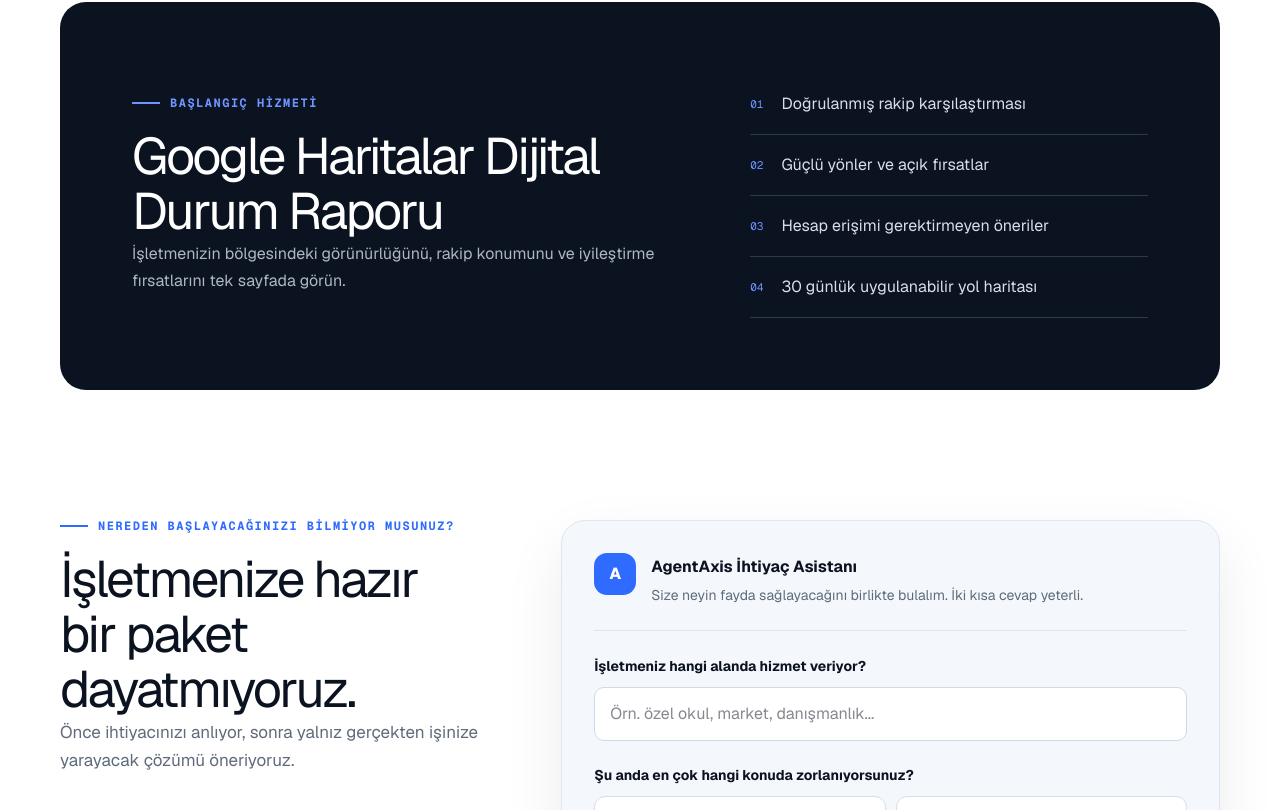
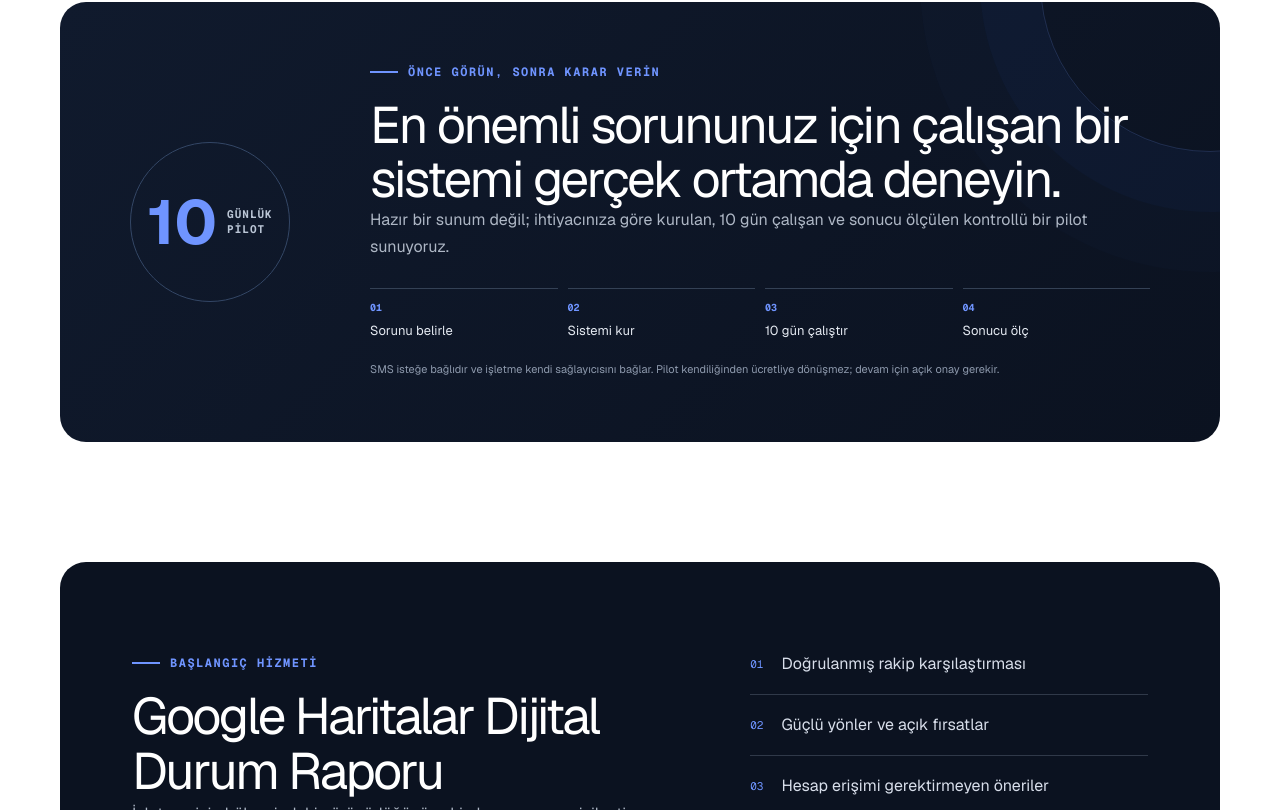
Before and after one commit to umutisbilen35-create/agentaxis-site, a Next.js app: page / in a window 1280 px wide. Shown: the part 1770-2580 px from the top of the page. Built offline with nearby package versions, Linux system fonts and the light colour scheme.

Commit message:
Add ten day pilot offer

```diff
--- a/app/NeedFinder.tsx
+++ b/app/NeedFinder.tsx
@@ -12,23 +12,23 @@
 const packages = {
   customer: {
     name: "Görünürlük Başlangıç Paketi",
-    text: "Dijital görünürlüğünüzü, rakiplerinizi ve müşteri kaybettiğiniz noktaları analiz eder; uygulanabilir bir başlangıç planı hazırlarız.",
-    items: ["Dijital durum analizi", "Rakip karşılaştırması", "30 günlük öncelik planı"],
+    text: "10 günlük pilotta müşteri kaybettiğiniz noktayı bulur, görünürlüğünüz için çalışan bir başlangıç sistemi kurarız.",
+    items: ["Dijital durum analizi", "Rakip karşılaştırması", "Tek gerçek süreçte 10 günlük pilot"],
   },
   follow: {
     name: "Müşteri Takip Paketi",
-    text: "Gelen taleplerin düzenli kaydedildiği, unutulmadığı ve doğru zamanda takip edildiği onaylı bir sistem kurarız.",
-    items: ["Talep akışı analizi", "CRM ve takip düzeni", "Onaylı mesaj taslakları"],
+    text: "10 günlük pilotta gelen taleplerin kaydedildiği, unutulmadığı ve doğru zamanda takip edildiği çalışan bir düzen kurarız.",
+    items: ["Talep akışı analizi", "CRM ve takip düzeni", "10 günlük canlı kullanım ve sonuç raporu"],
   },
   time: {
     name: "Özel Otomasyon Paketi",
-    text: "Ekibinizin her gün tekrar ettiği işleri belirler, en çok zaman kazandıracak süreci güvenli biçimde otomatikleştiririz.",
-    items: ["İş akışı haritası", "Tek otomasyon pilotu", "Test ve kullanım eğitimi"],
+    text: "Ekibinizin her gün tekrar ettiği işleri belirler, en çok zaman kazandıracak tek süreci 10 gün boyunca gerçek ortamda deneriz.",
+    items: ["İş akışı haritası", "Tek çalışan otomasyon pilotu", "Test, ölçüm ve kullanım eğitimi"],
   },
   unknown: {
     name: "Ücretsiz İhtiyaç Analizi",
-    text: "Kısa bir görüşmeyle mevcut düzeninizi inceler, önce hangi sorunun çözülmesinin en çok fayda sağlayacağını birlikte belirleriz.",
-    items: ["Kısa ihtiyaç görüşmesi", "Öncelik tespiti", "Size uygun paket önerisi"],
+    text: "Kısa bir görüşmeyle mevcut düzeninizi inceler, 10 günlük pilotta hangi sorunun çözülmesinin en çok fayda sağlayacağını birlikte belirleriz.",
+    items: ["Kısa ihtiyaç görüşmesi", "Öncelik tespiti", "Size uygun pilot önerisi"],
   },
 };
 
@@ -96,7 +96,7 @@
           <p>{result.text}</p>
           <ul>{result.items.map((item) => <li key={item}>✓ {item}</li>)}</ul>
           <a className="primary" href={mailHref}>Ücretsiz görüşme iste <span>→</span></a>
-          <em>Bu yalnızca ilk öneridir; kısa görüşmeden sonra ihtiyaçlarınıza göre kapsam netleştirilir.</em>
+          <em>Pilot otomatik olarak ücretliye dönüşmez. 10. günün sonunda sonuçlar birlikte değerlendirilir; devam kararı size aittir.</em>
         </div>
       )}
     </div>
--- a/app/globals.css
+++ b/app/globals.css
@@ -39,6 +39,7 @@
 .proofGrid p { font-size:18px; line-height:1.5; max-width:320px; }.proofGrid div { display:grid; gap:5px; }.proofGrid strong { font-size:24px; }.proofGrid span { color:var(--muted); font-size:13px; }
 .section { padding-block:120px; }.sectionHead { display:flex; justify-content:space-between; align-items:end; gap:40px; margin-bottom:54px; }.sectionHead h2,.report h2,.contact h2 { font-size:clamp(36px,4vw,54px); line-height:1.08; letter-spacing:-2.4px; margin:0; max-width:650px; }.sectionHead .eyebrow { align-self:start; }
 .serviceGrid { display:grid; grid-template-columns:repeat(3,1fr); gap:18px; }.serviceGrid article { min-height:310px; border:1px solid var(--line); border-radius:18px; padding:30px; transition:.2s; }.serviceGrid article:hover { transform:translateY(-4px); border-color:#b7c9ff; box-shadow:0 18px 40px rgba(11,18,32,.07); }.serviceNo { color:var(--blue); font:700 12px var(--font-geist-mono); }.serviceGrid h3 { font-size:23px; margin:100px 0 14px; letter-spacing:-.7px; }.serviceGrid p { color:var(--muted); line-height:1.65; margin:0; font-size:15px; }
+.pilot { margin-bottom:120px; background:linear-gradient(135deg,#101a2d,#0b1220); color:#fff; border-radius:26px; padding:64px 70px; display:grid; grid-template-columns:180px 1fr; gap:60px; align-items:center; position:relative; overflow:hidden; }.pilot:after { content:""; position:absolute; width:340px; height:340px; right:-160px; top:-190px; border-radius:50%; border:1px solid rgba(111,148,255,.2); box-shadow:0 0 0 60px rgba(47,107,255,.035),0 0 0 120px rgba(47,107,255,.02); }.pilotBadge { width:160px; height:160px; border:1px solid #344766; border-radius:50%; display:flex; align-items:center; justify-content:center; gap:10px; position:relative; z-index:1; }.pilotBadge b { font-size:62px; color:var(--blue2); line-height:1; }.pilotBadge span { font:700 11px/1.35 var(--font-geist-mono); letter-spacing:1px; color:#bac5d5; }.pilotCopy { position:relative; z-index:1; }.pilotCopy h2 { font-size:clamp(34px,4vw,52px); line-height:1.07; letter-spacing:-2.2px; margin:0; max-width:800px; }.pilotCopy>p:not(.eyebrow,.pilotNote) { color:#aeb7c5; max-width:760px; line-height:1.65; font-size:16px; }.pilotSteps { display:grid; grid-template-columns:repeat(4,1fr); gap:10px; margin:28px 0 20px; }.pilotSteps span { border-top:1px solid #344155; padding-top:12px; color:#e4e9f1; font-size:13px; }.pilotSteps b { display:block; color:var(--blue2); font:700 10px var(--font-geist-mono); margin-bottom:7px; }.pilotNote { color:#8e9aad; font-size:11px; line-height:1.55; margin:0; max-width:800px; }
 .report { background:var(--ink); color:white; padding:72px; border-radius:26px; display:grid; grid-template-columns:1.15fr .85fr; gap:80px; align-items:center; }.eyebrow.light { color:var(--blue2); }.report p:not(.eyebrow) { color:#aeb7c5; line-height:1.7; font-size:16px; max-width:560px; }.report ul { list-style:none; margin:0; padding:0; }.report li { border-bottom:1px solid #303949; padding:18px 0; display:flex; align-items:center; gap:18px; color:#d8deea; }.report li i { color:var(--blue2); font:normal 11px var(--font-geist-mono); }
 .finderSection { padding-block:130px 20px; display:grid; grid-template-columns:.78fr 1.22fr; gap:80px; align-items:start; }
 .finderCopy { position:sticky; top:40px; }.finderCopy h2 { font-size:clamp(36px,4vw,54px); line-height:1.08; letter-spacing:-2.4px; margin:0; }.finderCopy>p:last-child { color:var(--muted); font-size:17px; line-height:1.7; max-width:500px; }
@@ -49,5 +50,5 @@
 @keyframes rise { from { opacity:0; transform:translateY(8px); } }
 .contact { padding-block:140px; display:flex; justify-content:space-between; align-items:end; gap:70px; }.contact h2 { max-width:760px; }.contact .primary { min-width:190px; }
 footer { border-top:1px solid var(--line); min-height:130px; display:flex; align-items:center; justify-content:space-between; gap:30px; color:var(--muted); font-size:13px; }footer .brand { color:var(--ink); font-size:16px; }footer .brandMark { width:26px; height:26px; }footer .brandMark i { width:8px; height:8px; border-width:2px; }
-@media(max-width:850px){.shell{width:min(100% - 30px,680px)}.nav{height:72px}.navCta{display:none}.hero{grid-template-columns:1fr;gap:45px;padding-block:58px}.axisCard{min-height:420px}.proofGrid{grid-template-columns:1fr 1fr;padding-block:32px}.proofGrid p{grid-column:1/-1}.sectionHead{display:block}.serviceGrid{grid-template-columns:1fr}.serviceGrid article{min-height:220px}.serviceGrid h3{margin-top:55px}.report{grid-template-columns:1fr;padding:38px 28px;gap:38px}.finderSection{grid-template-columns:1fr;gap:35px;padding-top:90px}.finderCopy{position:static}.contact{display:block;padding-block:90px}.contact .primary{margin-top:35px}.trustRow{gap:12px}footer{flex-direction:column;align-items:flex-start;justify-content:center;padding-block:30px}h1{letter-spacing:-2.6px}}
-@media(max-width:520px){.heroActions{align-items:flex-start;flex-direction:column}.proofGrid{grid-template-columns:1fr}.proofGrid p{grid-column:auto}.section{padding-block:80px}.axisCard{padding:34px 25px}.axisLine{left:44px}.metric{left:25px;right:25px}.goalGrid{grid-template-columns:1fr}.needAssistant{padding:22px 18px}.contact h2{font-size:36px}}
+@media(max-width:850px){.shell{width:min(100% - 30px,680px)}.nav{height:72px}.navCta{display:none}.hero{grid-template-columns:1fr;gap:45px;padding-block:58px}.axisCard{min-height:420px}.proofGrid{grid-template-columns:1fr 1fr;padding-block:32px}.proofGrid p{grid-column:1/-1}.sectionHead{display:block}.serviceGrid{grid-template-columns:1fr}.serviceGrid article{min-height:220px}.serviceGrid h3{margin-top:55px}.pilot{grid-template-columns:1fr;padding:42px 30px;gap:30px}.pilotBadge{width:120px;height:120px}.pilotBadge b{font-size:48px}.pilotSteps{grid-template-columns:1fr 1fr}.report{grid-template-columns:1fr;padding:38px 28px;gap:38px}.finderSection{grid-template-columns:1fr;gap:35px;padding-top:90px}.finderCopy{position:static}.contact{display:block;padding-block:90px}.contact .primary{margin-top:35px}.trustRow{gap:12px}footer{flex-direction:column;align-items:flex-start;justify-content:center;padding-block:30px}h1{letter-spacing:-2.6px}}
+@media(max-width:520px){.heroActions{align-items:flex-start;flex-direction:column}.proofGrid{grid-template-columns:1fr}.proofGrid p{grid-column:auto}.section{padding-block:80px}.axisCard{padding:34px 25px}.axisLine{left:44px}.metric{left:25px;right:25px}.pilotSteps{grid-template-columns:1fr}.goalGrid{grid-template-columns:1fr}.needAssistant{padding:22px 18px}.contact h2{font-size:36px}}
--- a/app/page.tsx
+++ b/app/page.tsx
@@ -86,6 +86,22 @@
         </div>
       </section>
 
+      <section className="pilot shell" id="pilot">
+        <div className="pilotBadge"><b>10</b><span>GÜNLÜK<br />PİLOT</span></div>
+        <div className="pilotCopy">
+          <p className="eyebrow light"><span /> Önce görün, sonra karar verin</p>
+          <h2>En önemli sorununuz için çalışan bir sistemi gerçek ortamda deneyin.</h2>
+          <p>Hazır bir sunum değil; ihtiyacınıza göre kurulan, 10 gün çalışan ve sonucu ölçülen kontrollü bir pilot sunuyoruz.</p>
+          <div className="pilotSteps">
+            <span><b>01</b> Sorunu belirle</span>
+            <span><b>02</b> Sistemi kur</span>
+            <span><b>03</b> 10 gün çalıştır</span>
+            <span><b>04</b> Sonucu ölç</span>
+          </div>
+          <p className="pilotNote">SMS isteğe bağlıdır ve işletme kendi sağlayıcısını bağlar. Pilot kendiliğinden ücretliye dönüşmez; devam için açık onay gerekir.</p>
+        </div>
+      </section>
+
       <section className="report shell">
         <div>
           <p className="eyebrow light"><span /> Başlangıç hizmeti</p>
@@ -104,7 +120,7 @@
         <div className="finderCopy">
           <p className="eyebrow"><span /> Nereden başlayacağınızı bilmiyor musunuz?</p>
           <h2>İşletmenize hazır bir paket dayatmıyoruz.</h2>
-          <p>Önce ihtiyacınızı anlıyor, sonra yalnız gerçekten işinize yarayacak çözümü öneriyoruz.</p>
+          <p>Önce ihtiyacınızı anlıyor, sonra 10 günlük pilotta yalnız gerçekten işinize yarayacak tek sürece odaklanıyoruz.</p>
         </div>
         <NeedFinder />
       </section>
```
Also changed, not shown: 1 other file (tests, documents, lock files or other folders).
